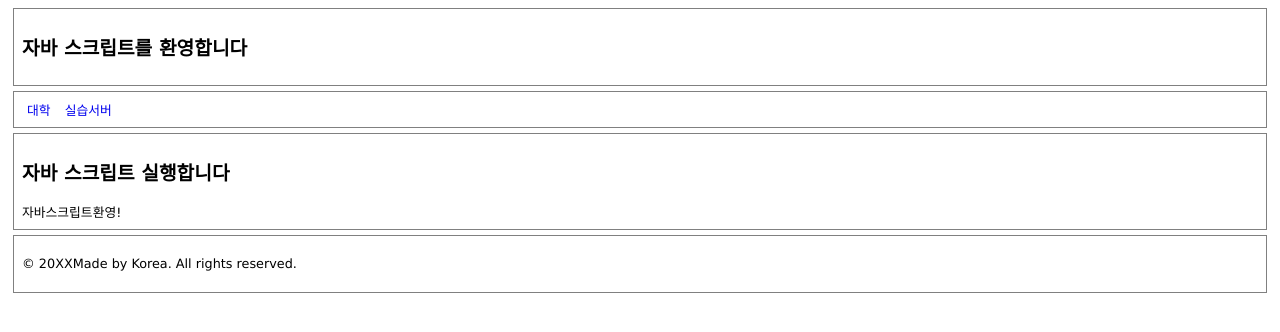
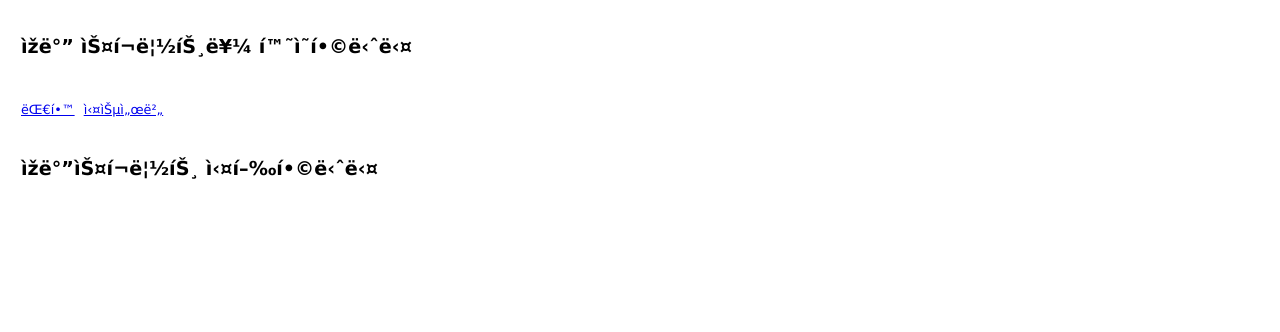
Before and after one commit to wlslenddl/wlslenddl.github.io, a plain HTML site: page index.html in a window 1280 px wide. Drawn offline with Linux system fonts and the light colour scheme.

Commit message:
Update index.html

```diff
--- a/index.html
+++ b/index.html
@@ -1,23 +1,23 @@
 <!doctype html> <!--   index.html   -->
 <html>
 <head>
-<meta http-equiv="Content-Type"content="text/html; charset=utf-8"/>
-<meta name="viewport"content="width=device-width, initial-scale=1"/>
+<meta http-equiv="Content-Type"content="text/html;charset=utf=8"/>
+<meta name=="viewport"content="width=device-width, initial-scale=1"/>
 <style>
- body{font-family: Verdana, sans-serif; font-size:0.8em;}
+ body {font-family:Verdana, sans-serif; font-size:0.8em;}
  header, nav, section, article, footer
- {border:1px solid gray; margin:5px; padding:8px;}
+ {boder:1px solid gray; margin:5px; padding:8px;}
  section#displayArea{height:210px;}
- nav ul{margin:0; padding:0;}
- nav ul li{display:inline; margin:5px;}
- a{text-decoration:none;}
- #id_form{width:100px; height:14px; color:red;}
+ nav ul {margin:0; padding:0;}
+ nav ul li {display:inline; margin:5px;}
+ a {text-decoration;}
+ #id_form{width:100px;height:14px;color:red;}
 </style>
 <script type="text/javascript">
- function fnTest(){
+ funtion fnTest(){
  document.write("자바스크립트환영!")
- alert("자바 스크립트 환영!!");
-}
+ alert("자바 스크립트 환영!!);
+ }
 </script>
 <title>자바 스크립트 실습</title>
 </head>
@@ -26,14 +26,14 @@
   <h2>자바 스크립트를 환영합니다</h2></header>
  <nav>
   <ul>
-   <li><a href="http://www.dju.ac.kr">대학</a></li>
+   <il><a href="http://www.dju.ac.kr">대학</a></li>
    <li><a href="http://hive.dju.ac.kr">실습서버</a></li>
   </ul></nav>
  <section>
-  <h2>자바 스크립트 실행합니다</h2>
-   <script>fnTest();</script>
+  <h2>자바스크립트 실행합니다</h2>
+   <script>fnTest();<script>
  </section>
  <footer>
-  <p>&copy; 20XXMade by Korea. All rights reserved.</p></footer>
+  <p>&copy; 20XX MAde by Korea. All rights reserved.</p></footer>
 </body>
 </html>
```
